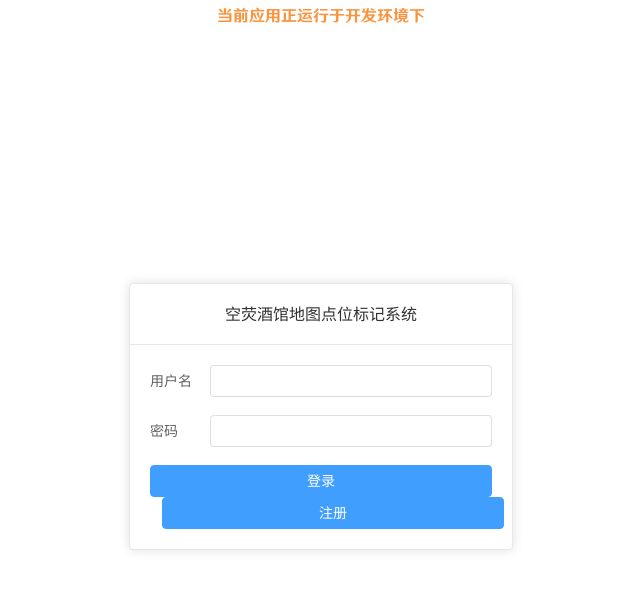
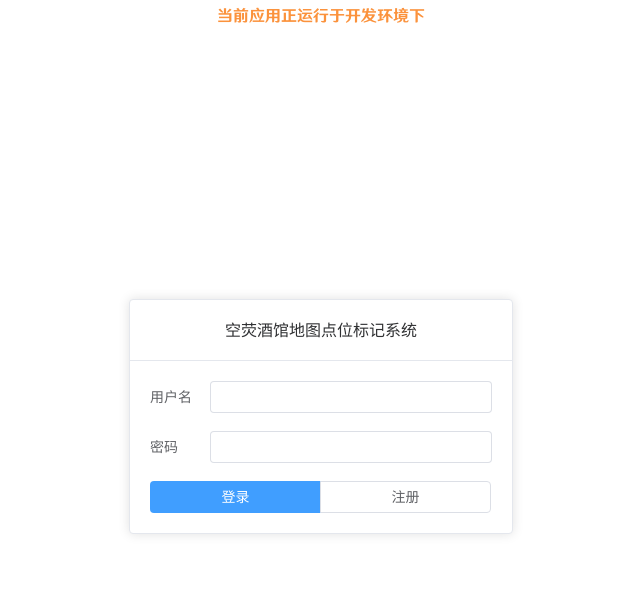
Before and after one commit to kongying-tavern/map_register_v3, a Vue app: page /login in a window 1280 px wide. Shown: the top 590 px of the page, without its empty margins (319-959 px from the left). Built offline with nearby package versions, Linux system fonts and the light colour scheme.

Commit message:
fix: 登录页面样式调整

```diff
--- a/src/pages/pageLogin/PageLogin.vue
+++ b/src/pages/pageLogin/PageLogin.vue
@@ -21,13 +21,16 @@ const { loginForm, loading, login, register } = useLoginForm()
         <el-form-item label="密码">
           <el-input v-model="loginForm.password" type="password" />
         </el-form-item>
-        <el-button label="登录" type="primary" class="w-full" :loading="loading" @click="login">
+      </el-form>
+
+      <el-button-group class="w-full">
+        <el-button type="primary" class="w-1/2" :loading="loading" @click="login">
           登录
         </el-button>
-        <el-button label="注册" type="primary" class="w-full" :loading="loading" @click="register">
+        <el-button class="w-1/2" :loading="loading" @click="register">
           注册
         </el-button>
-      </el-form>
+      </el-button-group>
     </el-card>
   </div>
 </template>
```
